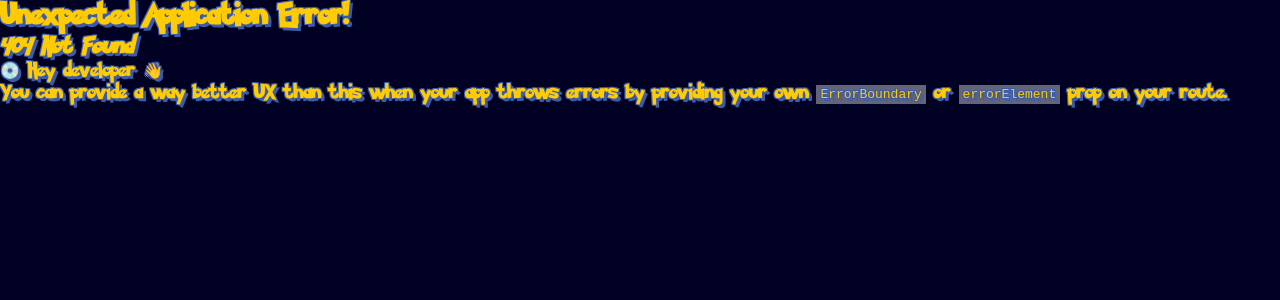
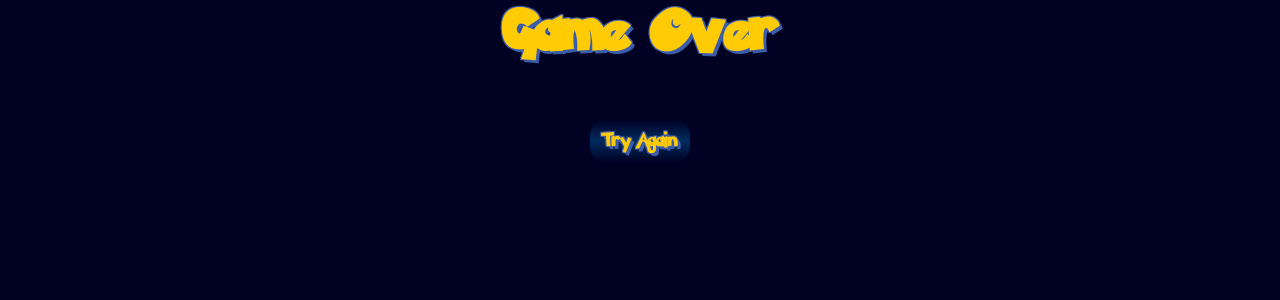
Before and after one commit to LucasSAmaral/poke-app, a React (Vite) app in the folder packages/poke-front/: page /game-over in a window 1280 px wide. Before the commit this address had no page. Shown: the top 300 px of the page. Built offline with nearby package versions, Linux system fonts and the light colour scheme.

Commit message:
Adiciona página game over

```diff
--- /dev/null
+++ b/packages/poke-front/src/pages/gameOver/index.tsx
@@ -0,0 +1,44 @@
+import styled from 'styled-components';
+import { PageTitle, PageWrapper } from '../../style/commons.style';
+import { Link } from 'react-router-dom';
+
+const GameOver: React.FC = () => {
+  return (
+    <GameOverWrapper>
+      <GameOverTitle>Game Over</GameOverTitle>
+      <TryAgainButton to="/who-is-that-pokemon">Try Again</TryAgainButton>
+    </GameOverWrapper>
+  );
+};
+
+const GameOverWrapper = styled(PageWrapper)`
+  justify-content: start;
+  gap: 50px;
+`;
+
+const GameOverTitle = styled(PageTitle)`
+  margin-bottom: 0;
+`;
+
+const TryAgainButton = styled(Link)`
+  font-size: 1rem;
+  padding: 10px 5px;
+  width: 100%;
+  max-width: 100px;
+  text-align: center;
+  background-color: #010124;
+  color: #ffcb05;
+  text-decoration: none;
+  background-image: linear-gradient(to bottom, #010124, #002c5f, #010124);
+  border-radius: 15px;
+
+  &:hover {
+    background-image: linear-gradient(to bottom, #002c5f, #010124, #002c5f);
+  }
+
+  &:visited {
+    color: #ffcb05;
+  }
+`;
+
+export default GameOver;
--- a/packages/poke-front/src/pages/whoIsThatPokemon/index.tsx
+++ b/packages/poke-front/src/pages/whoIsThatPokemon/index.tsx
@@ -9,6 +9,7 @@ import { useQueryClient } from 'react-query';
 import { checkCssAnswer } from '../../services/css.service';
 import LoadingPokemonComponent from './components/loadingPokemonComponent';
 import Cookies from 'js-cookie';
+import { useNavigate } from 'react-router-dom';
 
 const WhoIsThatPokemon: React.FC = memo(() => {
   const { queryResponse, pageStatus } =
@@ -28,6 +29,8 @@ const WhoIsThatPokemon: React.FC = memo(() => {
 
   const queryClient = useQueryClient();
 
+  const navigate = useNavigate();
+
   const {
     mutate: checkAnswer,
     reset: resetAnswer,
@@ -35,6 +38,7 @@ const WhoIsThatPokemon: React.FC = memo(() => {
   } = useBffAction<CheckAnswerResponse>('CHECK_ANSWER', {
     onSuccess: (actionResponse) => {
       Cookies.set('score', actionResponse.data.score?.toLocaleString() ?? '0');
+
       if (actionResponse.data.isAnswerCorrect) {
         setShouldShowPokemonImage(true);
         setTimeout(() => {
@@ -43,6 +47,11 @@ const WhoIsThatPokemon: React.FC = memo(() => {
         }, 3000);
         return;
       }
+
+      if (actionResponse.data.gameOver) {
+        navigate('/game-over');
+      }
+
       setTimeout(() => {
         setLoading(true);
         queryClient.invalidateQueries('WHO_IS_THAT_POKEMON');
@@ -54,7 +63,7 @@ const WhoIsThatPokemon: React.FC = memo(() => {
   const [shouldShowPokemonImage, setShouldShowPokemonImage] =
     useState<boolean>(false);
 
-  const [loading, setLoading] = useState<boolean>(false);
+  const [loading, setLoading] = useState<boolean>(true);
 
   switch (pageStatus) {
     case 'error':
@@ -128,7 +137,7 @@ const WhoIsThatPokemonPageTitle = styled(PageTitle)`
   margin-bottom: 0;
 `;
 
-const WhoIsThatPokemonScore = styled.h2`
+const WhoIsThatPokemonScore = styled.h3`
   font-size: 2.5rem;
 `;
 
--- a/packages/poke-front/src/routes.tsx
+++ b/packages/poke-front/src/routes.tsx
@@ -1,4 +1,5 @@
 import { createBrowserRouter } from 'react-router-dom';
+import GameOver from './pages/gameOver';
 import MainPage from './pages/mainPage/mainPage';
 import WhoIsThatPokemon from './pages/whoIsThatPokemon';
 
@@ -11,6 +12,10 @@ const router = createBrowserRouter([
     path: 'who-is-that-pokemon',
     element: <WhoIsThatPokemon />,
   },
+  {
+    path: 'game-over',
+    element: <GameOver />,
+  },
   { path: 'poke-party' },
 ]);
 
```
